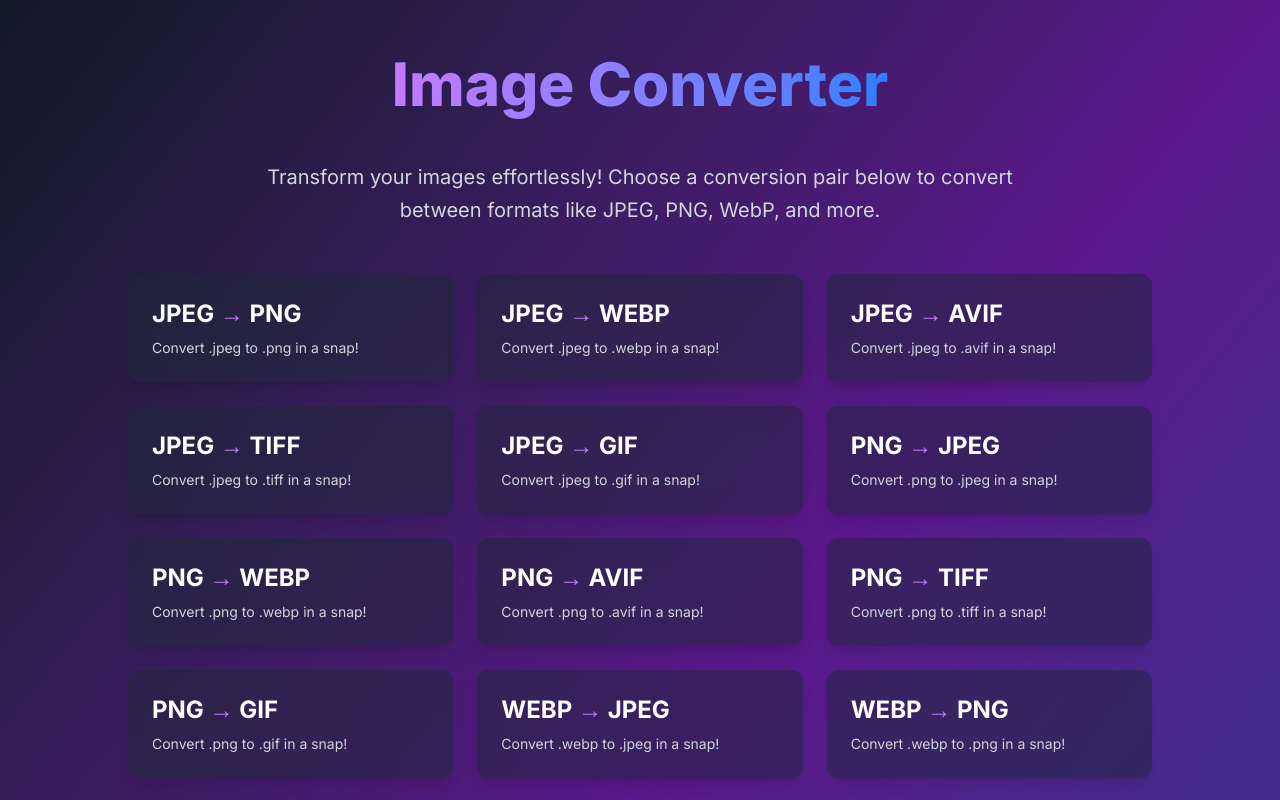
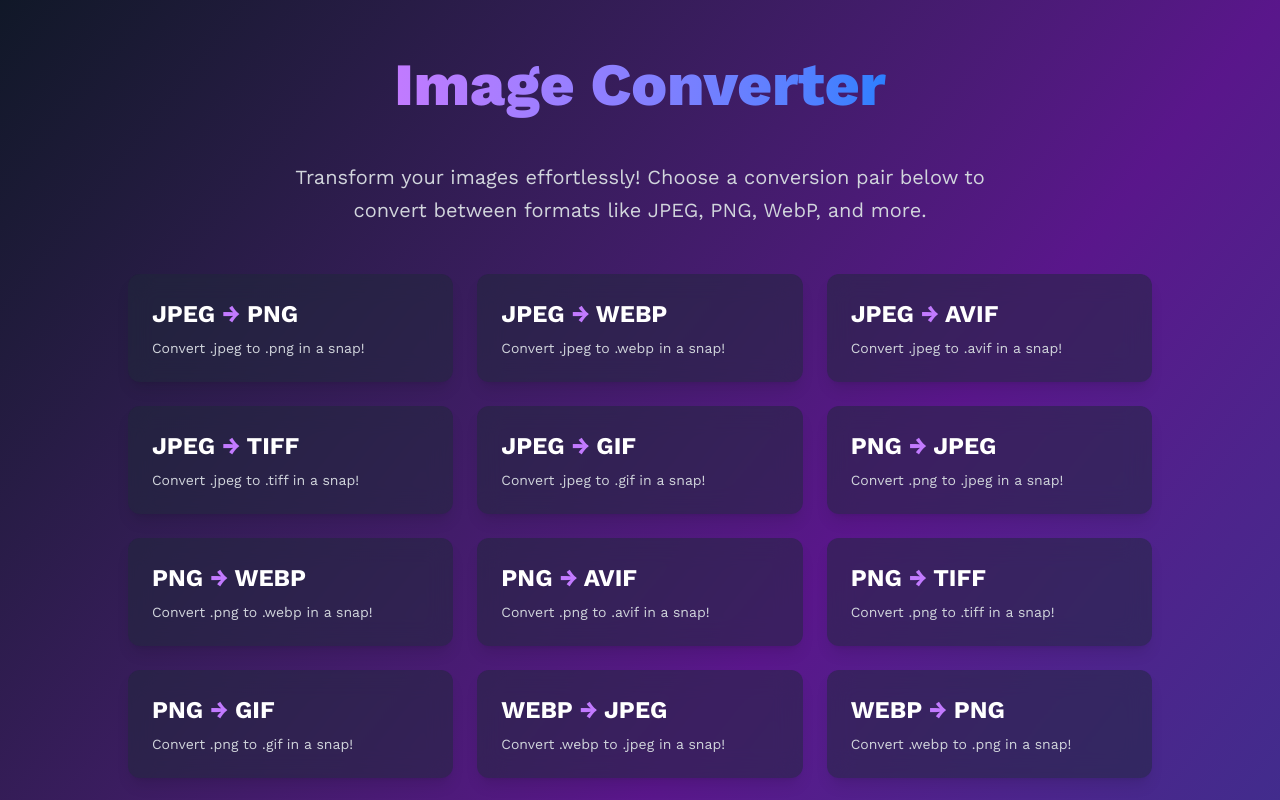
Before and after one commit to tungpham42/img, a Next.js app: page / in a window 1280 px wide. Shown: the top 800 px of the page. Built offline with nearby package versions, Linux system fonts and the light colour scheme.

Commit message:
Update layout.tsx

```diff
--- a/app/layout.tsx
+++ b/app/layout.tsx
@@ -1,9 +1,9 @@
-import { Inter } from "next/font/google";
+import { Work_Sans } from "next/font/google";
 import "./globals.css";
 import Script from "next/script";
 import GoogleAnalytics from "@/components/GoogleAnalytics";
 
-const inter = Inter({ subsets: ["latin"] });
+const workSans = Work_Sans({ subsets: ["latin"] });
 
 export default function RootLayout({
   children,
@@ -21,7 +21,7 @@
           crossOrigin="anonymous"
         />
       </head>
-      <body className={inter.className}>{children}</body>
+      <body className={workSans.className}>{children}</body>
       <GoogleAnalytics ga_id="G-HHXZSNQ65X" />
     </html>
   );
```
